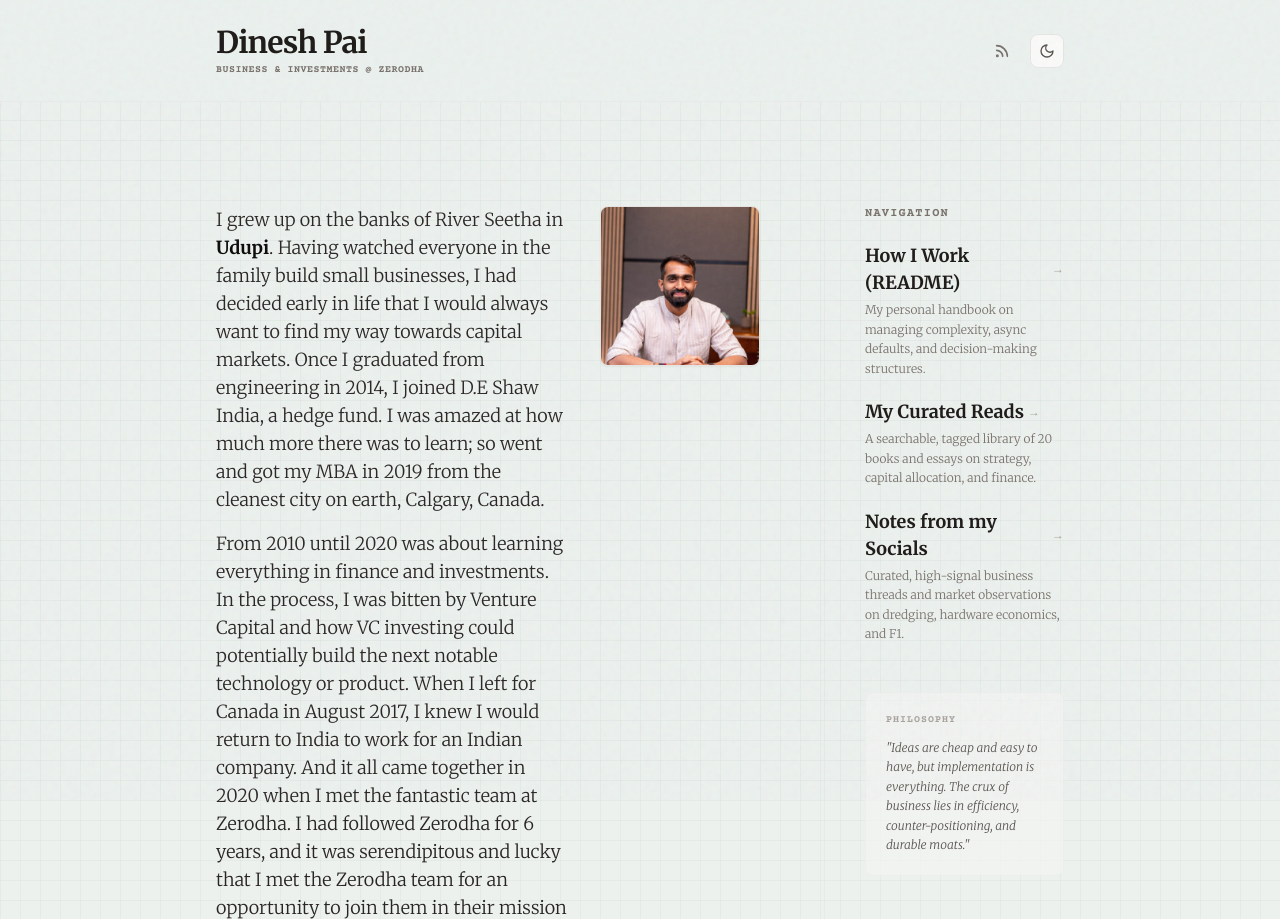
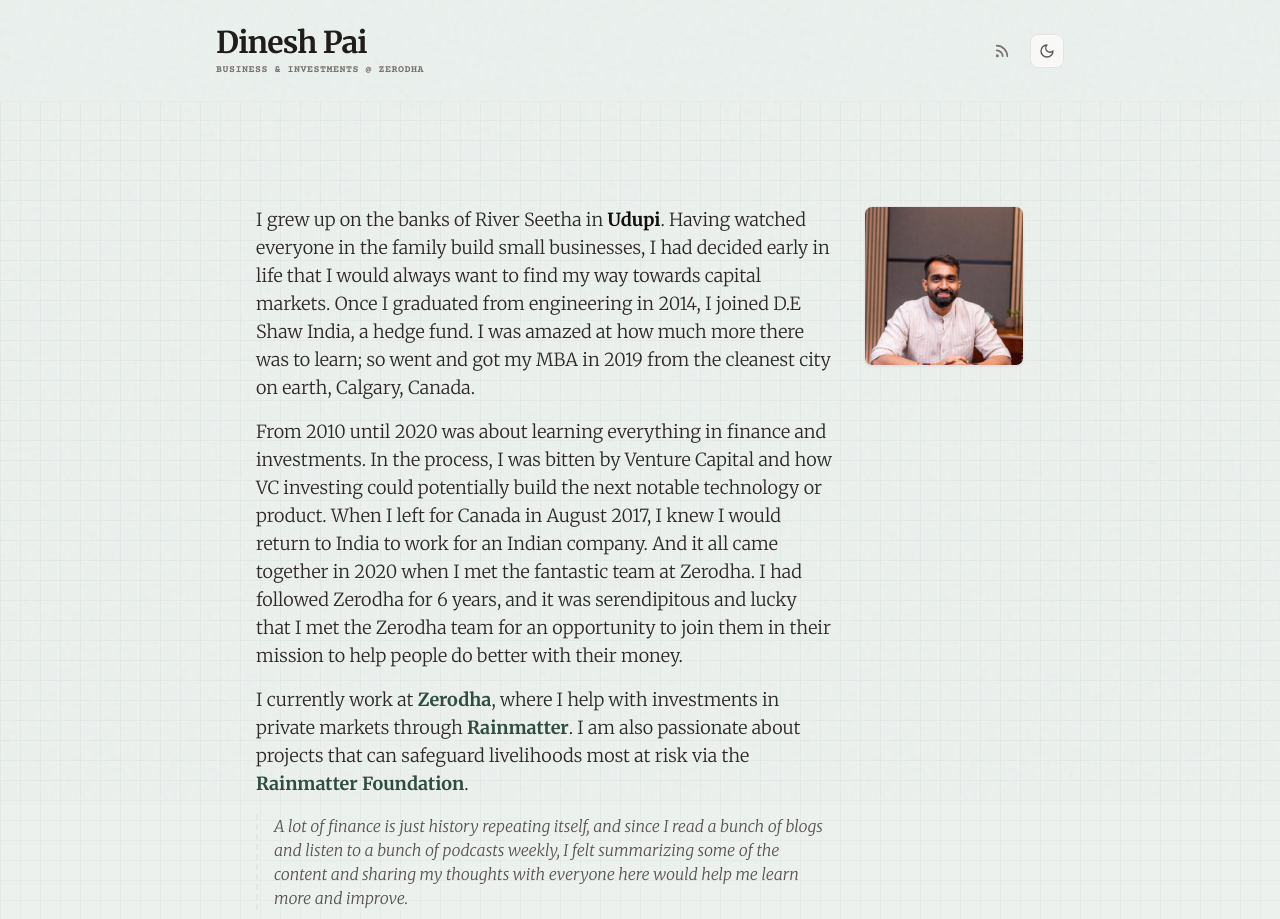
Before and after one commit to paidinesh7/dineshpai.in, an Astro site: page / in a window 1280 px wide. Shown: the top 919 px of the page. Built offline with nearby package versions, Linux system fonts and the light colour scheme; Astro itself is replaced by a stand-in of ours.

Commit message:
Restore original single-column layout, keeping jargon-free investment note and collapsible archive

```diff
--- a/src/pages/index.astro
+++ b/src/pages/index.astro
@@ -11,11 +11,9 @@
 ---
 
 <BaseLayout title="Home" description="Field notes on business, investments, and capital markets.">
-  <!-- TWO-COLUMN GRID ON DESKTOP -->
-  <div class="grid grid-cols-1 lg:grid-cols-3 gap-12 sm:gap-16 py-6 font-serif">
 
-    <!-- LEFT MAIN COLUMN (Col Span 2) -->
-    <div class="lg:col-span-2 space-y-16">
+  <!-- SINGLE-COLUMN LAYOUT: RESTORED TO ORIGINAL CLEAN MAX-W-3RD WIDTH -->
+  <div class="max-w-3xl mx-auto space-y-16 py-6 font-serif">
 
     <!-- BIO SECTION -->
     <section class="flex flex-col-reverse md:flex-row gap-8 items-start">
@@ -192,66 +190,6 @@
     </section>
 
   </div>
-
-    <!-- RIGHT SIDEBAR COLUMN (Col Span 1) -->
-    <div class="lg:col-span-1 space-y-12 border-t lg:border-t-0 lg:border-l lg:pl-10 border-stone-200/60 dark:border-stone-800/60 pt-12 lg:pt-0">
-
-      <!-- NAVIGATION SIDEBAR PANEL -->
-      <section class="space-y-5">
-        <h2 class="font-mono text-xs font-bold uppercase tracking-widest text-stone-500 dark:text-stone-400">
-          Navigation
-        </h2>
-        <nav class="flex flex-col gap-5">
-
-          <!-- HOW I WORK LINK -->
-          <a href="/how-i-work" class="group block space-y-1">
-            <span class="font-serif font-bold text-stone-900 dark:text-stone-100 group-hover:text-brand-light dark:group-hover:text-brand-dark group-hover:underline inline-flex items-center gap-1">
-              How I Work (README)
-              <span class="text-stone-400 group-hover:translate-x-0.5 transition-transform text-xs">&rarr;</span>
-            </span>
-            <p class="text-stone-500 dark:text-stone-400 text-xs leading-relaxed font-serif">
-              My personal handbook on managing complexity, async defaults, and decision-making structures.
-            </p>
-          </a>
-
-          <!-- GOOD READS LINK -->
-          <a href="/good-reads" class="group block space-y-1">
-            <span class="font-serif font-bold text-stone-900 dark:text-stone-100 group-hover:text-brand-light dark:group-hover:text-brand-dark group-hover:underline inline-flex items-center gap-1">
-              My Curated Reads
-              <span class="text-stone-400 group-hover:translate-x-0.5 transition-transform text-xs">&rarr;</span>
-            </span>
-            <p class="text-stone-500 dark:text-stone-400 text-xs leading-relaxed font-serif">
-              A searchable, tagged library of 20 books and essays on strategy, capital allocation, and finance.
-            </p>
-          </a>
-
-          <!-- NOTES FROM SOCIALS LINK -->
-          <a href="/notes" class="group block space-y-1">
-            <span class="font-serif font-bold text-stone-900 dark:text-stone-100 group-hover:text-brand-light dark:group-hover:text-brand-dark group-hover:underline inline-flex items-center gap-1">
-              Notes from my Socials
-              <span class="text-stone-400 group-hover:translate-x-0.5 transition-transform text-xs">&rarr;</span>
-            </span>
-            <p class="text-stone-500 dark:text-stone-400 text-xs leading-relaxed font-serif">
-              Curated, high-signal business threads and market observations on dredging, hardware economics, and F1.
-            </p>
-          </a>
-
-        </nav>
-      </section>
-
-      <!-- FEATURING CARD -->
-      <section class="bg-stone-100/60 dark:bg-stone-900/40 p-5 rounded-lg border border-stone-200/40 dark:border-stone-800/40 space-y-3">
-        <h3 class="font-mono text-[10px] font-bold uppercase tracking-widest text-stone-400 dark:text-stone-500">
-          Philosophy
-        </h3>
-        <p class="font-serif italic text-xs leading-relaxed text-stone-600 dark:text-stone-400">
-          "Ideas are cheap and easy to have, but implementation is everything. The crux of business lies in efficiency, counter-positioning, and durable moats."
-        </p>
-      </section>
-
-    </div>
-
-  </div>
 </BaseLayout>
 
 <script>
```
Lines whose indentation alone changed are shown as unchanged.
